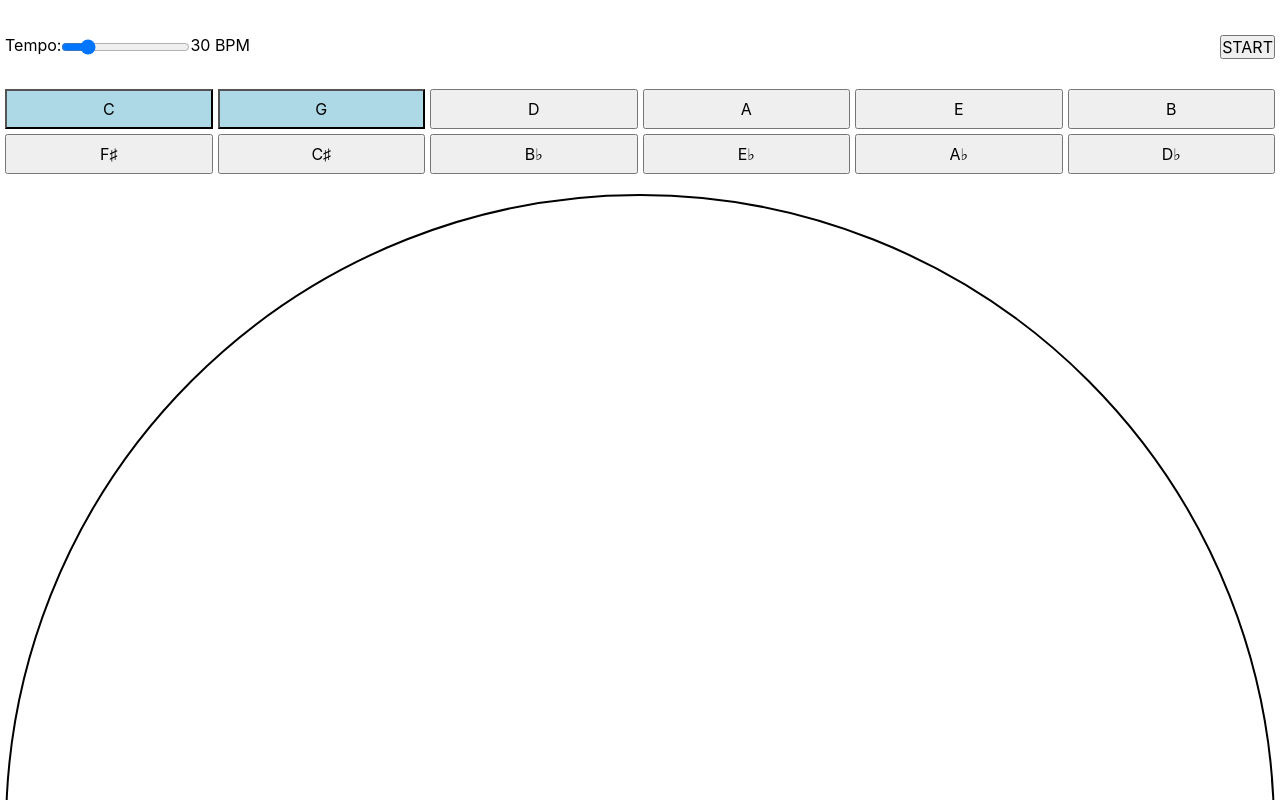
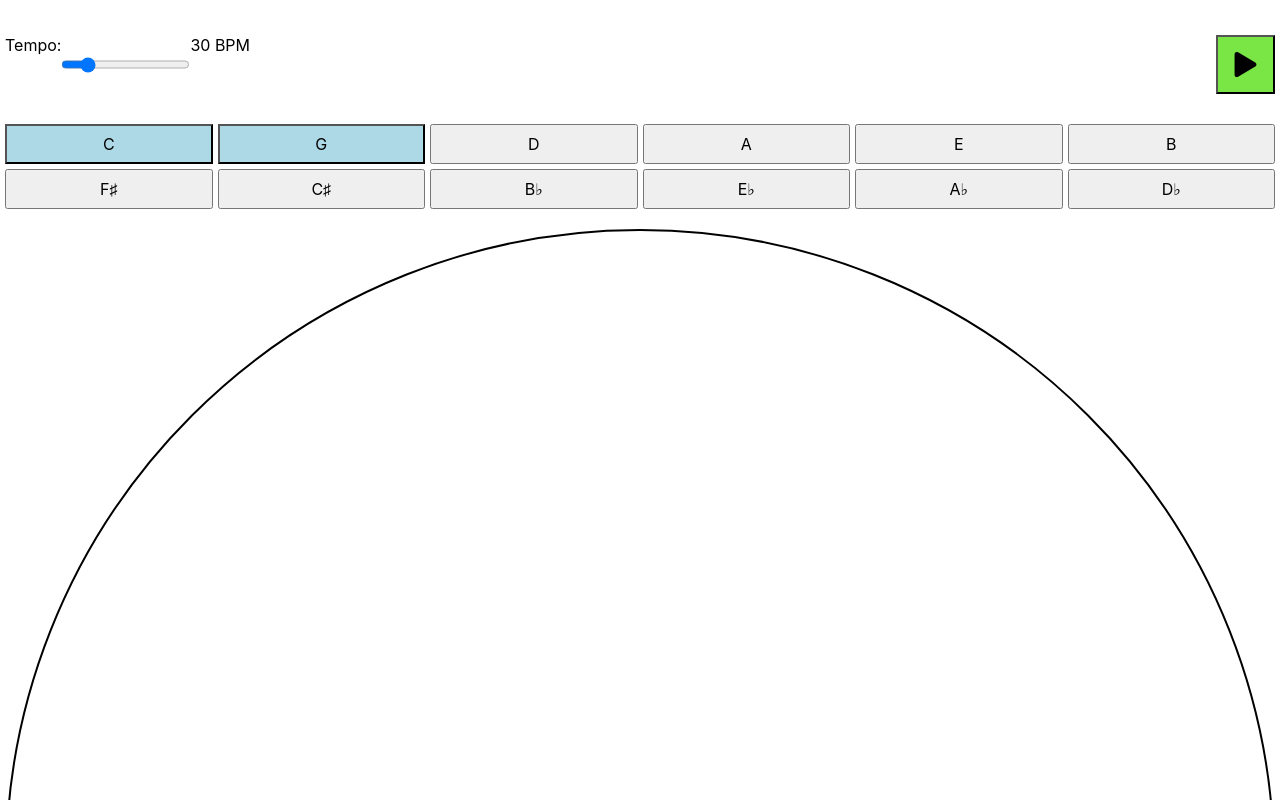
Before and after one commit to JHughesSUTA/keyboard-harmony-practice-tools, a React (Create React App) app: page / in a window 1280 px wide. Shown: the top 800 px of the page. Built offline with nearby package versions, Linux system fonts and the light colour scheme.

Commit message:
change start button styling based on active status

```diff
--- a/package.json
+++ b/package.json
@@ -8,6 +8,7 @@
     "@testing-library/user-event": "^13.5.0",
     "react": "^18.2.0",
     "react-dom": "^18.2.0",
+    "react-icons": "^4.9.0",
     "react-scripts": "5.0.1",
     "web-vitals": "^2.1.4"
   },
--- a/src/App.js
+++ b/src/App.js
@@ -135,8 +135,7 @@ function App() {
   const updateChordDisplay = () => {
     let activeChords = chordOptions.filter((chord) => chord.active);
 
-    let chord =
-      activeChords[Math.floor(Math.random() * activeChords.length)];
+    let chord = activeChords[Math.floor(Math.random() * activeChords.length)];
     setDisplayChord(chord.value);
   };
 
@@ -166,6 +165,7 @@ function App() {
         tempo={60000 / tempo}
         tempoChange={tempoChange}
         startRandomizer={startRandomizer}
+        active={running}
       />
       <Keys onToggle={toggleActiveKey} keys={keyOptions} />
       <Display value="C" displayKey={displayKey} displayChord={displayChord} />
--- a/src/components/Header.js
+++ b/src/components/Header.js
@@ -2,10 +2,10 @@ import "../styles/header.css";
 import StartButton from "./StartButton";
 import TempoSlider from "./TempoSlider";
 
-const Header = ({tempo, tempoChange, startRandomizer}) => {
+const Header = ({tempo, tempoChange, startRandomizer, active}) => {
   return <div id="header">
     <TempoSlider tempo={tempo} tempoChange={tempoChange} />
-    <StartButton startRandomizer={startRandomizer} />
+    <StartButton startRandomizer={startRandomizer} active={active} />
   </div>;
 };
 
--- a/src/components/StartButton.js
+++ b/src/components/StartButton.js
@@ -1,5 +1,9 @@
-const StartButton = ({ startRandomizer }) => {
-  return <button onClick={startRandomizer}>START</button>;
+import { FaPlay, FaStop } from 'react-icons/fa'
+import "../styles/startButton.css";
+
+
+const StartButton = ({ startRandomizer, active }) => {
+  return <button id="start-button" className={active ? "active" : ""} onClick={startRandomizer}>{active ? <FaStop /> : <FaPlay />}</button>;
 };
 
 export default StartButton;
--- /dev/null
+++ b/src/styles/startButton.css
@@ -0,0 +1 @@
+#start-button{padding:15px;background-color:#79e646}#start-button.active{background-color:#ea4f4f}#start-button svg{font-size:25px}
--- /dev/null
+++ b/src/styles/startButton.scss
@@ -0,0 +1,12 @@
+#start-button {
+  padding: 15px;
+  background-color: #79e646;
+
+  &.active {
+    background-color: #ea4f4f;
+  }
+
+  svg {
+    font-size: 25px;
+  }
+}
```
Also changed, not shown: 1 other file (tests, documents, lock files or other folders).
